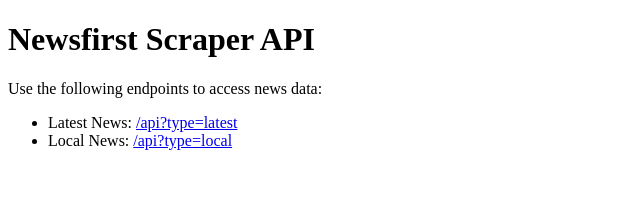
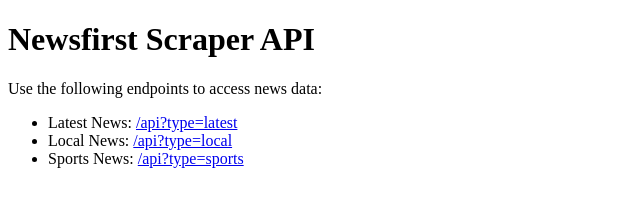
Before and after one commit to Ravishka17/News-Scraper, a website: page index.html in a window 1280 px wide. Shown: the whole page, without its empty margins (0-640 px from the left). Drawn offline with Linux system fonts and the light colour scheme.

Commit message:
Update index.html

```diff
--- a/index.html
+++ b/index.html
@@ -11,6 +11,7 @@
   <ul>
     <li>Latest News: <a href="/api?type=latest">/api?type=latest</a></li>
     <li>Local News: <a href="/api?type=local">/api?type=local</a></li>
+    <li>Sports News: <a href="/api?type=sports">/api?type=sports</a></li>
   </ul>
 </body>
 </html>
```
